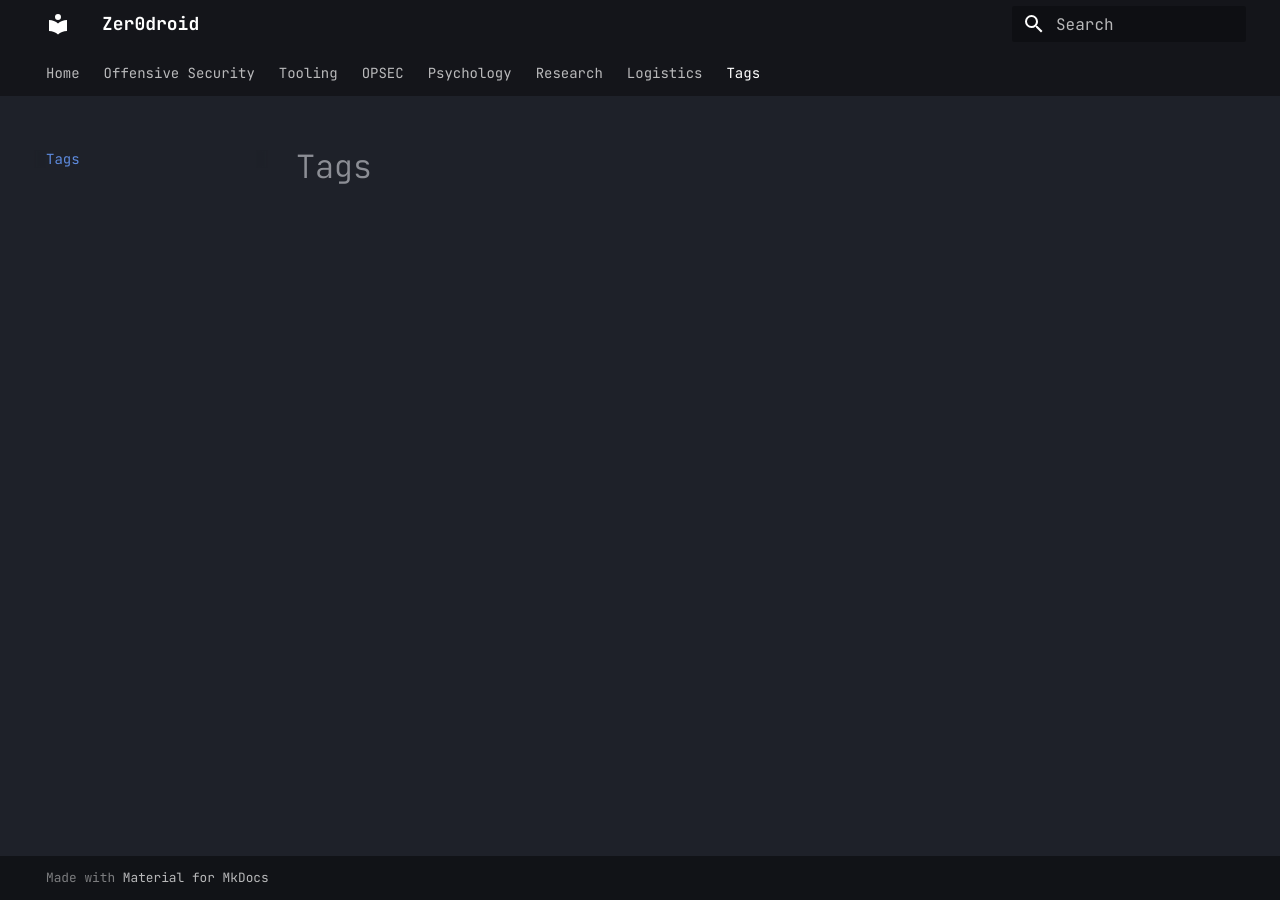
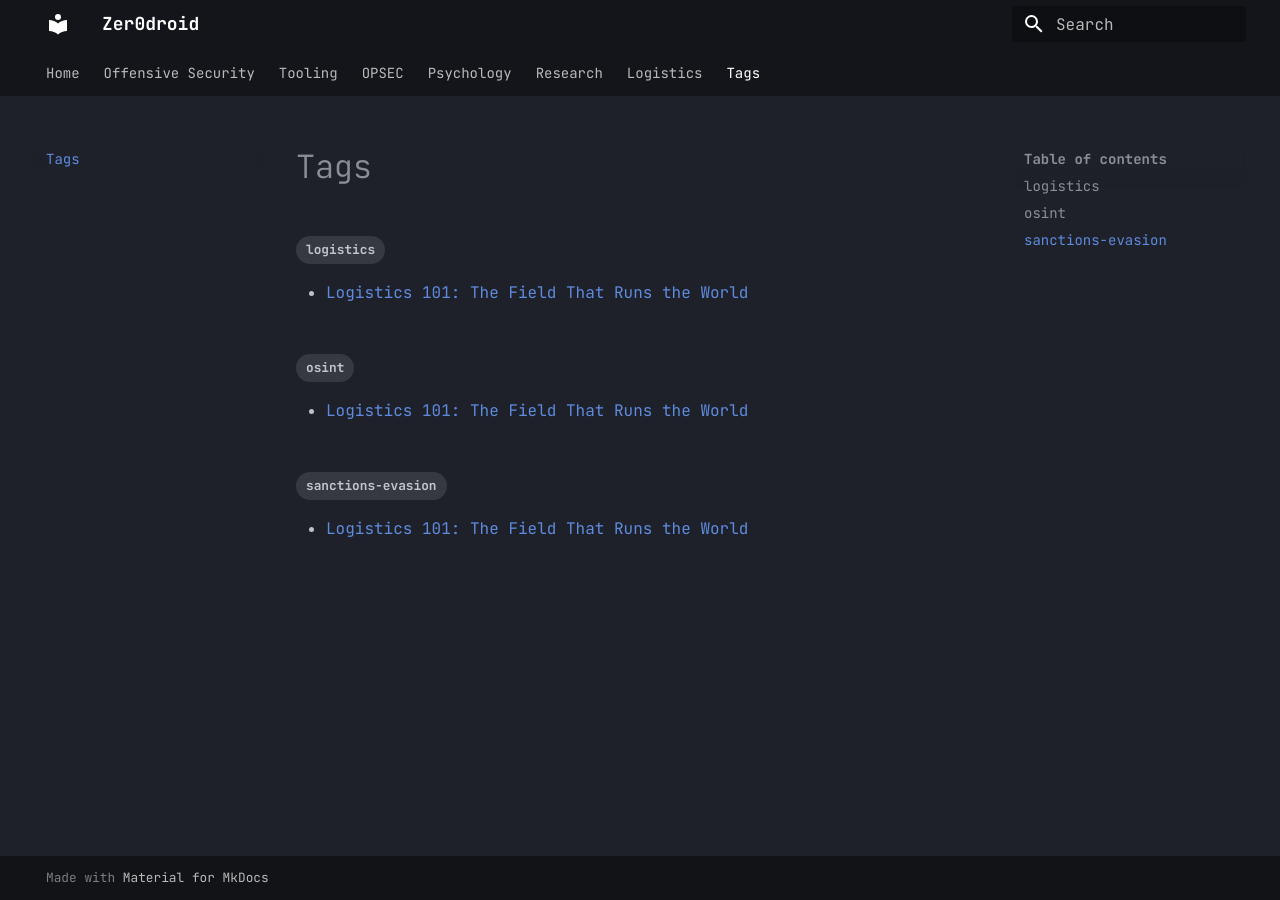
Before and after one commit to BlackHillsBxNord/blog, an MkDocs documentation site: the page built from docs/tags.md, in a window 1280 px wide. Built offline with MkDocs 1.6.1 and Material for MkDocs 9.7.7, drawn with Linux system fonts in a browser that asks for light colours; part of the change alters nothing that is shown.

Commit message:
content: logistics 101 first post
Co-Authored-By: Claude Code <noreply@anthropic.com>

```diff
--- /dev/null
+++ b/docs/logistics/logistics-101.md
@@ -0,0 +1,88 @@
+---
+tags:
+  - logistics
+  - sanctions-evasion
+  - osint
+---
+
+# Logistics 101: The Field That Runs the World
+
+Every field of security research eventually bends toward the same question: *how does the thing actually get from A to B?* Malware analysts trace supply chains of software. Intelligence analysts trace supply chains of weapons and oil. Sanctions enforcers trace supply chains of money — which is just cargo that moves faster.
+
+Logistics is the discipline that answers that question. This post is a field guide: what logistics actually is, its major branches, and — because this is a security blog — how each branch gets inspected, gamed, and attacked. Think of it as recon on an entire industry.
+
+## What logistics actually is
+
+The classical definition is the **seven Rs**: getting the *right product*, in the *right quantity*, in the *right condition*, to the *right place*, at the *right time*, to the *right customer*, at the *right cost*. Miss any one of the seven and the operation failed, even if the cargo arrived.
+
+Every logistics system, from Amazon to a sanctions-evasion network, decomposes into three primitives:
+
+- **Nodes** — fixed points where cargo rests or changes hands: ports, warehouses, airports, factories, transshipment hubs.
+- **Links** — the routes between them: sea lanes, air corridors, rail lines, roads, pipelines.
+- **Modes** — how cargo physically moves: container ship, bulk carrier, air freight, truck, rail, mule, dhow.
+
+That's it. Everything else — customs brokers, bills of lading, freight forwarders, letters of credit, AIS transponders — is *coordination overhead* layered on top of nodes, links, and modes to make the seven Rs verifiable between parties who don't trust each other.
+
+That last sentence is the whole reason this field matters to security people. **Logistics is trust made mechanical.** And anywhere trust is mechanical, it can be spoofed, forged, or bought.
+
+## The cast — and how each one gets gamed
+
+### Commercial / supply chain logistics
+
+The big one: roughly 90% of world trade by volume moves by sea. Container shipping, bulk commodities, tankers, air cargo, and the warehouse-and-truck "last mile" that puts it in your hands.
+
+Commercial logistics runs on documents as much as ships. The *bill of lading* (B/L) is the key one: it's simultaneously a cargo receipt, a contract of carriage, and proof of ownership. Present the original B/L at destination, collect the goods. Banks finance shipments against these papers through letters of credit. In a very real sense, world trade is a document-processing system with ships attached.
+
+??? example "How it gets gamed: the gray fleet playbook"
+    The techniques below are all documented in US Treasury/OFAC designations, DOJ indictments, and UN Panel of Experts reporting. The anatomy of an evasion scheme:
+
+    - **Go dark.** Ships carry an AIS transponder that broadcasts identity and GPS-derived position. The UN Panel of Experts on North Korea documented vessels switching AIS off before illicit ship-to-ship (STS) transfers of coal and fuel — the "dark period" is itself a detection signal.
+    - **Spoof the position.** AIS is unauthenticated and trivially forged. Analysts (notably C4ADS in its work on North Korea's fleet) have caught vessels broadcasting *fake* AIS positions — appearing to sit in one port while physically transferring cargo elsewhere. You can buy AIS spoofing as a service.
+    - **Scrub the identity.** "Flag-hopping" — repeatedly re-registering the ship under new flag states — plus layered shell ownership and repeated renames make beneficial ownership a maze. This is the modern "gray fleet": aging tankers with opaque owners, first observed at scale moving sanctioned Russian and Iranian crude.
+    - **Forge the paper.** Falsified or forged bills of lading misdeclare origin ("this isn't Iranian crude, it's Omani blend"), enabling the cargo to enter legitimate finance. The DOJ's case against Omani broker Mahmood Al Habsi and Chinese national Wang Shaoyun alleges exactly this: Iranian oil relabeled and sold into the legal market, payments laundered through US banks.
+    - **Blend it.** Mixing sanctioned cargo with clean product at a compliant port makes the tainted fraction statistically deniable.
+
+    The inspection side — how analysts catch this — is beautiful OSINT: AIS gap analysis, satellite imagery of STS transfers at known anchorage hotspots, hull-number mismatch (transponder says one ship, imagery shows another), and corporate-registry pivoting on shell owners. U.S. government sources on the Al Habsi case: [FBI wanted page](https://www.fbi.gov/wanted/counterintelligence/mahmood-rashid-amur-al-habsi), [DOJ press release](https://www.justice.gov/usao-dc/pr/two-individuals-charged-trafficking-illicit-iranian-oil-using-us-financial-system-fund), [Rewards for Justice](https://rewardsforjustice.net/rewards/wang-shaoyun-mahmood-rashid-amur-al-habsi-and-associated-individuals-and-companies).
+
+### Military logistics
+
+The branch with the oldest pedigree — the word itself comes from war. Amateurs talk tactics; professionals talk logistics, because an army that can't be fed, fueled, and resupplied stops being an army. Military logistics is the same nodes/links/modes triad under an adversary trying to destroy your links.
+
+??? example "How it gets gamed: proxy resupply"
+    States under sanctions don't move cargo with flagged military transports — they outsource to deniable civilian logistics. UN Panel of Experts reporting on Iran has documented small arms and components moving to proxy forces via unremarkable civilian dhows and trucks across the Gulf and land corridors: no flags, no manifests, mixed in with legitimate fishing and trade traffic. The evasion principle is *camouflage by context* — make your link indistinguishable from the environment's normal traffic. It's the physical version of hiding a C2 channel in ordinary HTTPS.
+
+### Humanitarian logistics
+
+Moving food, medicine, and shelter into crisis zones — often the hardest logistics on Earth: destroyed infrastructure, no functioning customs authority, and armed actors at every node. Organizations like the WFP's logistics arm run entire shipping lines and airlifts.
+
+??? example "How it gets gamed: aid diversion"
+    The UN's own reporting (including UN Panel of Experts findings on Somalia and the WFP's 2019 suspension of operations in Yemen over diversion) documents aid diverted by armed groups and coordinated networks: siphoning from convoys, falsifying beneficiary lists, and taxing access to routes. The security lesson: in any low-trust environment, the *distribution layer* is the softest target — the last mile is where verification is weakest and local power structures interpose themselves.
+
+### Event & reverse logistics
+
+Two smaller but instructive branches. **Event logistics** moves enormous volumes on brutal one-shot deadlines (think Olympics or a military deployment). **Reverse logistics** is everything flowing *backwards*: returns, repairs, recycling, end-of-life.
+
+??? example "How it gets gamed: returns fraud"
+    Reverse flows are fraud magnets because legitimate reverse traffic is anomalous by nature — irregular, poorly documented, priced by disposal logic rather than market logic. Documented patterns in retail and e-commerce crime reporting include returns of stolen goods for cash, counterfeit-for-genuine swaps (buy real, return fake), and brute-force refund fraud. It's the same principle as cargo blending: a channel with intentionally noisy baselines is where anomalies hide best.
+
+## The referees: sanctions & export controls
+
+Every red team needs a blue team. In logistics, that's the sanctions and export-control apparatus: OFAC in the US Treasury (which maintains the SDN list and designates evasion networks), the UN Security Council and its Panels of Experts (which investigate and publish), national customs authorities, and an ecosystem of open-source investigators — journalists, NGOs like C4ADS, and hobbyist vessel trackers — who do for shipping what bug bounty hunters do for software.
+
+Their detection toolbox, from the public case literature:
+
+- **AIS gap analysis** — where did the transponder go quiet, and does the gap overlap a known STS hotspot?
+- **Identity forensics** — hull number, paint, and superstructure matching against the claimed identity (vessels get "plastic surgery" too).
+- **Corporate graph traversal** — shell-company chains across registries until a beneficial owner falls out.
+- **Financial forensics** — payment flows through correspondent banks that reveal the forged-paper trail.
+- **Satellite tasking** — revisit a suspicious anchorage and photograph the transfer.
+
+It's a cat-and-mouse with real stakes: the mouse gets indicted, the cat gets a $15 million reward program.
+
+## Where this is going
+
+Everything above — dark AIS, STS transfers, forged bills of lading, shell ownership — isn't hypothetical. It's the alleged operating model of a real, indicted network.
+
+In the next post I'll take apart the case of **Mahmood Rashid Amur Al Habsi**, the Omani oil broker on the FBI's Most Wanted list: how a few hundred million dollars of Iranian crude allegedly moved from sanctioned wells to willing buyers, which of the tricks from this post the network used at each stage, and how investigators unpicked it. Logistics 101, graded on a real exam.
+
+*Tags: [logistics](../tags.md#tag:logistics) · [sanctions-evasion](../tags.md#tag:sanctions-evasion) · [osint](../tags.md#tag:osint)*
--- a/docs/tags.md
+++ b/docs/tags.md
@@ -1 +1,3 @@
 # Tags
+
+<!-- material/tags -->
```
